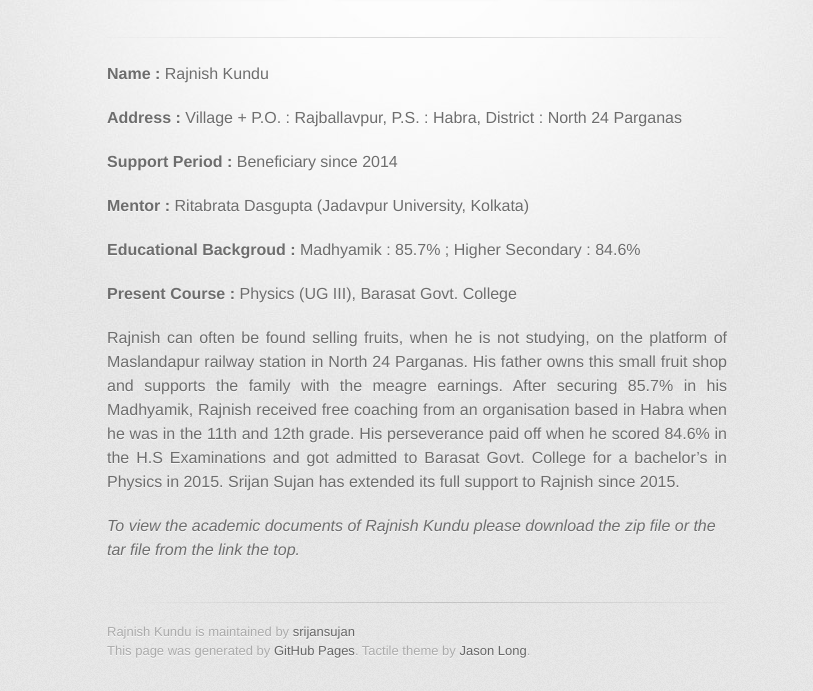
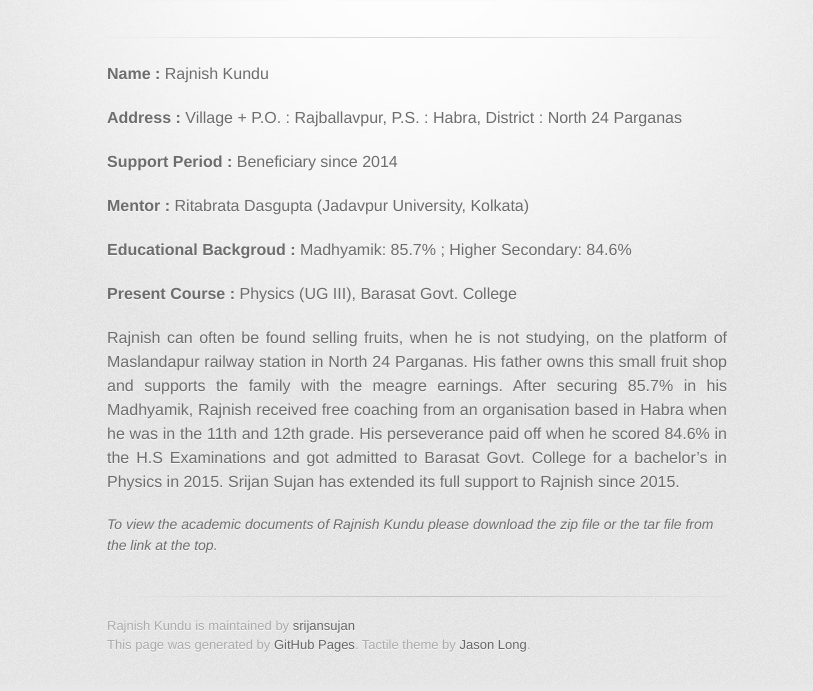
Before and after one commit to srijansujan/rajnishkundu, a plain HTML site: page index.html in a window 1280 px wide. Shown: the part 178-869 px from the top of the page, without its empty margins (223-1036 px from the left). Drawn offline with Linux system fonts and the light colour scheme; a web font is replaced by a local one.

Commit message:
Update index.html

```diff
--- a/index.html
+++ b/index.html
@@ -10,7 +10,7 @@
     <!--[if lt IE 9]>
     <script src="//html5shiv.googlecode.com/svn/trunk/html5.js"></script>
     <![endif]-->
-    <title>Rajnish Kundu by srijansujan</title>
+    <title>Rajnish Kundu Srijan Sujan beneficiary</title>
   </head>
 
   <body>
@@ -39,13 +39,13 @@
 
 <p><strong>Mentor :</strong> Ritabrata Dasgupta (Jadavpur University, Kolkata)</p>
 
-<p><strong>Educational Backgroud :</strong> Madhyamik : 85.7% ; Higher Secondary : 84.6% </p>
+<p><strong>Educational Backgroud :</strong> Madhyamik: 85.7% ; Higher Secondary: 84.6% </p>
 
 <p><strong>Present Course :</strong> Physics (UG III), Barasat Govt. College</p>
 
 <p align="justify"> Rajnish can often be found selling fruits, when he is not studying, on the platform of Maslandapur railway station in North 24 Parganas. His father owns this small fruit shop and supports the family with the meagre earnings. After securing 85.7% in his Madhyamik, Rajnish received free coaching from an organisation based in Habra when he was in the 11th and 12th grade. His perseverance paid off when he scored 84.6% in the H.S Examinations and got admitted to Barasat Govt. College for a bachelor’s in Physics in 2015. Srijan Sujan has extended its full support to Rajnish since 2015. </p>
 
-<p><em>To view the academic documents of Rajnish Kundu please download the zip file or the tar file from the link the top.</em></p>
+<p style="font-size:14px"><em>To view the academic documents of Rajnish Kundu please download the zip file or the tar file from the link at the top.</em></p>
         </section>
 
         <footer>
```
